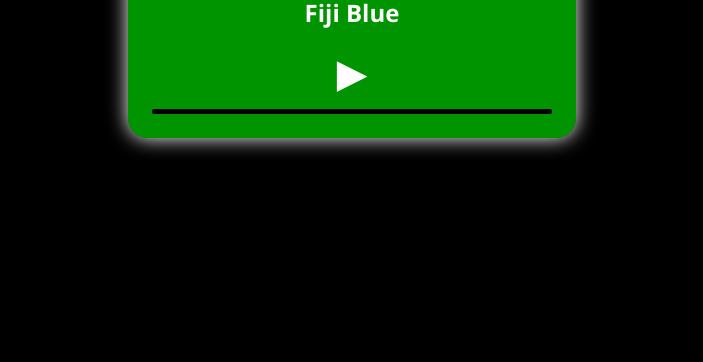
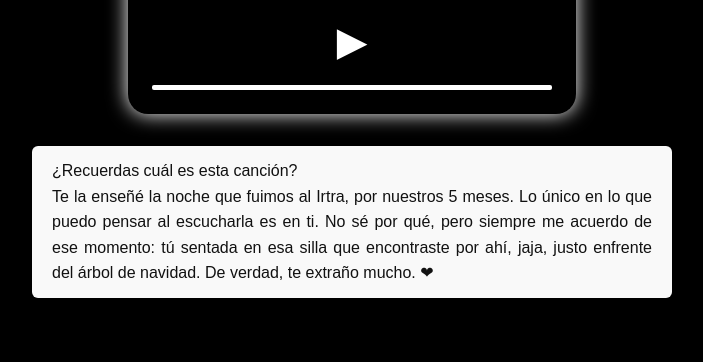
Before and after one commit to Ale-Rosales/Proyecto_N1, a plain HTML site: page index.html in a window 1280 px wide. Shown: the part 607-969 px from the top of the page, without its empty margins (288-991 px from the left). Before the commit the page ends 873 px from the top, so only its background shows below. Drawn offline with Linux system fonts and the light colour scheme.

Commit message:
listo para subir

```diff
--- a/index.html
+++ b/index.html
@@ -13,10 +13,10 @@
       display: flex;
       flex-direction: column;
       align-items: center;
-      padding: 6rem;
+      padding: 4rem;
     }
     .player {
-      background: rgba(0, 255, 0, 0.582);
+      background: rgb(0, 0, 0);
       padding: 1.5rem;
       border-radius: 20px;
       box-shadow: 0 0 20px rgb(255, 255, 255);
@@ -70,17 +70,33 @@
     .progress {
       width: 100%;
       height: 5px;
-      background: #000000;
+      background: white;
       border-radius: 2px;
       overflow: hidden;
-      margin-top: 1rem;
+      margin-top: 1.5rem;
       cursor: pointer;
     }
     .progress-bar {
       height: 100%;
-      background: white;
+      background: rgb(9, 255, 0);
       width: 0%;
     }
+    .text {
+    display: inline-block;
+    background: #f9f9f9;
+    color: #111;
+    padding: 0.75rem 1.25rem;
+    border-radius: 6px;
+    font-family: sans-serif;
+    font-size: 1rem;
+    line-height: 1.6;
+    box-shadow: 0 1px 2px rgba(0, 0, 0, 0.05);
+    max-width: 600px;
+    word-wrap: break-word;
+    text-align: justify;
+    }
+
+
   </style>
 </head>
 <body>
@@ -96,6 +112,17 @@
       <div id="progressBar1" class="progress-bar"></div>
     </div>
   </div>
+
+  <div class="text">
+    ¿Recuerdas cuál es esta canción? <br>
+    Te la enseñé la noche que fuimos al Irtra, por nuestros 5 meses.
+    Lo único en lo que puedo pensar al escucharla es en ti.
+    No sé por qué, pero siempre me acuerdo de ese momento:
+    tú sentada en esa silla que encontraste por ahí, jaja,
+    justo enfrente del árbol de navidad.
+    De verdad, te extraño mucho. ❤
+  </div>
+
 
   <script>
     const players = [
@@ -139,10 +166,10 @@
 
       if (audio.paused) {
         audio.play();
-        btn.textContent = '⏸'; // Cambiar a pausa
+        btn.textContent = '⏸';
       } else {
         audio.pause();
-        btn.textContent = '▶'; // Cambiar a play
+        btn.textContent = '▶';
       }
     }
 
@@ -163,5 +190,6 @@
       audio.currentTime = percentage * audio.duration;
     }
   </script>
+
 </body>
 </html>
```
